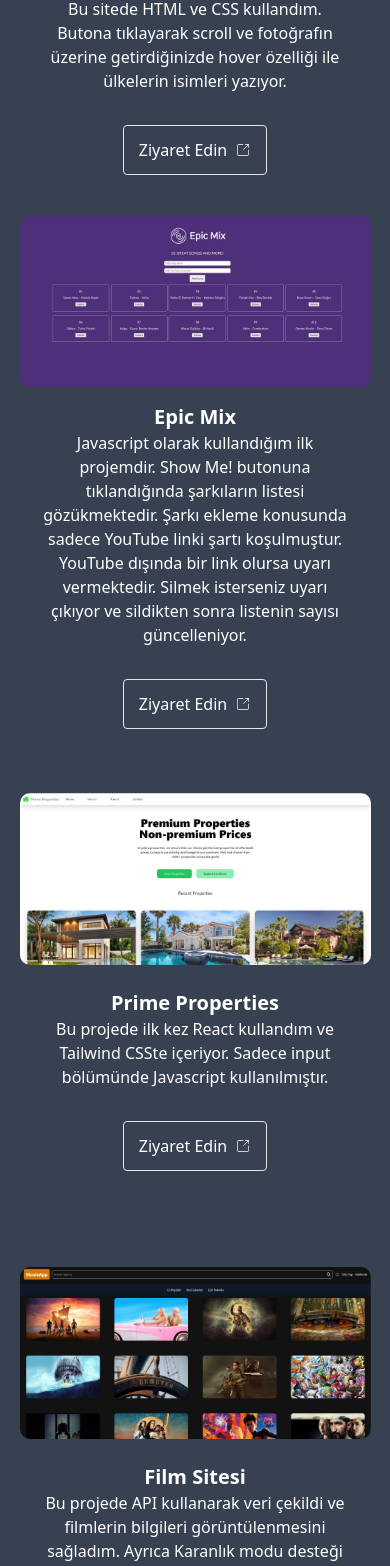
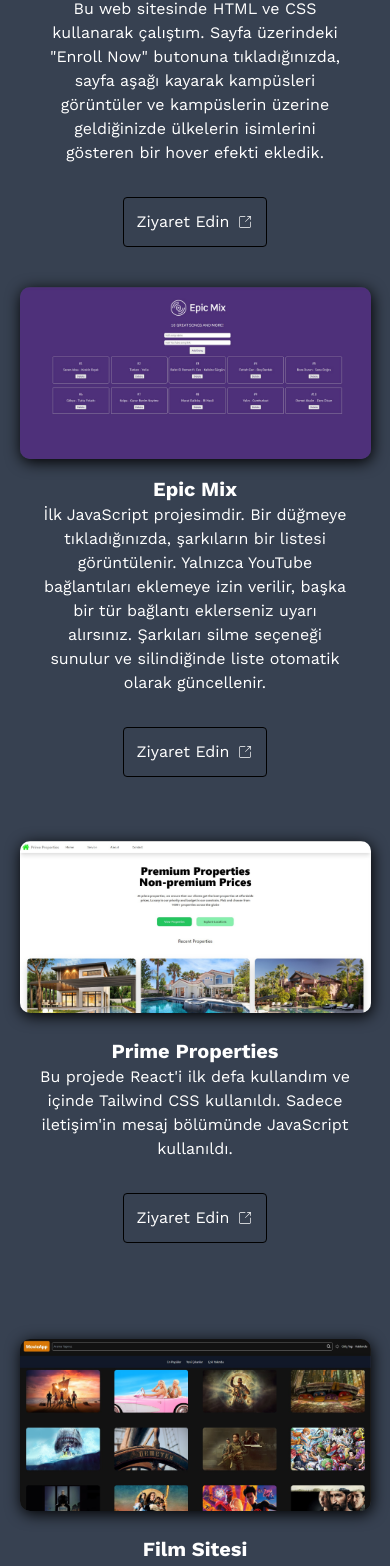
Before and after one commit to Batuhan445/blog-app, a Next.js app: page /my-projects in a window 390 px wide. Shown: the part 419-1985 px from the top of the page. Built offline with nearby package versions, Linux system fonts and the light colour scheme.

Commit message:
changed projects info

```diff
--- a/src/app/my-projects/page.tsx
+++ b/src/app/my-projects/page.tsx
@@ -4,11 +4,14 @@
 import Link from "next/link";
 import { CiShare1 } from 'react-icons/ci'
 import ScrollToTop from "react-scroll-to-top";
+import { Work_Sans } from 'next/font/google'
+
+const workSans = Work_Sans({subsets: ["latin"]})
 
 
 const Projects = () => {
   return (
-    <div className="min-h-screen">
+    <div className={`min-h-screen ${workSans.className}`}>
       <title>Batuhan Karaahmetoğlu Blog | Projelerim</title>
 
       <div className="my-10 text-3xl text-center">Projelerim</div>
@@ -19,7 +22,7 @@
 
             <Image
               src={"/projects/university-web.jpg"}
-              style={{ objectFit:"contain", borderRadius: "10px" }}
+              style={{ objectFit:"contain", borderRadius: "10px", boxShadow:"1px 3px 15px black" }}
               alt={"universite-web-site"}
               width={720}
               height={720}
@@ -31,17 +34,18 @@
           <div className="m-auto">
             <div className="text-center mt-4">
               <h1 className="text-xl font-bold">Üniversite Web Sitesi</h1>
-              <p className="w-[80%] lg:w-full m-auto">
-                Bu sitede HTML ve CSS kullandım. Butona tıklayarak scroll ve fotoğrafın üzerine getirdiğinizde hover özelliği ile ülkelerin
-                isimleri yazıyor.
+              <p className="w-[80%] m-auto">
+              Bu web sitesinde HTML ve CSS kullanarak çalıştım. Sayfa üzerindeki "Enroll Now"
+              butonuna tıkladığınızda, sayfa aşağı kayarak kampüsleri görüntüler ve kampüslerin
+              üzerine geldiğinizde ülkelerin isimlerini gösteren bir hover efekti ekledik.
               </p>
             </div>
 
-            <div className="m-auto w-36 mt-8  rounded ">
+            <div className="m-auto w-36 mt-8 rounded">
               <Link
                 href={"https://calm-gumdrop-f04589.netlify.app/"}
                 target="_blank"
-                className="flex justify-center border items-center p-3 rounded transition text-center hover:bg-blue-500 hover:border-blue-500"
+                className="flex justify-center border border-black hover:text-white items-center p-3 rounded transition text-center hover:bg-blue-500 hover:border-blue-500"
               >
                 Ziyaret Edin
                 <div className="ml-2">
@@ -59,7 +63,7 @@
 
             <Image
               src={"/projects/epic-mix.jpg"}
-              style={{ borderRadius: "10px", objectFit:"contain" }}
+              style={{ borderRadius: "10px", objectFit:"contain", boxShadow:"1px 3px 15px black" }}
               alt={"universite-web-site"}
               width={720}
               height={720}
@@ -72,10 +76,9 @@
             <div className="text-center mt-4">
               <h1 className="text-xl font-bold">Epic Mix</h1>
               <p className="w-[80%] m-auto">
-              Javascript olarak kullandığım ilk projemdir. Show Me! butonuna tıklandığında
-                  şarkıların listesi gözükmektedir. Şarkı ekleme konusunda sadece YouTube linki şartı koşulmuştur.
-                  YouTube dışında bir link olursa uyarı vermektedir. Silmek isterseniz uyarı çıkıyor ve
-                  sildikten sonra listenin sayısı güncelleniyor.
+              İlk JavaScript projesimdir. Bir düğmeye tıkladığınızda, şarkıların bir listesi görüntülenir.
+              Yalnızca YouTube bağlantıları eklemeye izin verilir, başka bir tür bağlantı eklerseniz uyarı alırsınız.
+              Şarkıları silme seçeneği sunulur ve silindiğinde liste otomatik olarak güncellenir.
               </p>
             </div>
 
@@ -83,7 +86,7 @@
             <Link
                 href={"https://willowy-belekoy-d5e574.netlify.app/"}
                 target="_blank"
-                className="flex justify-center border items-center p-3 rounded transition text-center hover:bg-blue-500 hover:border-blue-500"
+                className="flex justify-center border border-black hover:text-white items-center p-3 rounded transition text-center hover:bg-blue-500 hover:border-blue-500"
               >
                 Ziyaret Edin
                 <div className="ml-2">
@@ -100,7 +103,7 @@
         <div className="m-auto">
             <Image
               src={"/projects/prime-properties.jpg"}
-              style={{ borderRadius: "10px", objectFit:"contain" }}
+              style={{ borderRadius: "10px", objectFit:"contain", boxShadow:"1px 3px 15px black" }}
               alt={"universite-web-site"}
               width={720}
               height={720}
@@ -112,8 +115,8 @@
             <div className="m-auto text-center">
               <h1 className="font-bold text-xl mt-6">Prime Properties</h1>
               <p className="w-[80%] m-auto">
-                Bu projede ilk kez React kullandım ve Tailwind CSSte içeriyor. Sadece input bölümünde Javascript
-                kullanılmıştır.
+              Bu projede React'i ilk defa kullandım ve içinde Tailwind CSS kullanıldı.
+              Sadece iletişim'in mesaj bölümünde JavaScript kullanıldı.
               </p>
             </div>
 
@@ -121,7 +124,7 @@
               <Link
                 href={"https://mellifluous-profiterole-ba5e3a.netlify.app/"}
                 target="_blank"
-                className="border flex justify-center items-center p-3 rounded transition text-center hover:bg-blue-500 hover:border-blue-500"
+                className="border border-black hover:text-white flex justify-center items-center p-3 rounded transition text-center hover:bg-blue-500 hover:border-blue-500"
               >
                 Ziyaret Edin
                 <div className="ml-2">
@@ -138,7 +141,7 @@
         <div className="m-auto">
             <Image
               src={"/projects/film-api.jpg"}
-              style={{ borderRadius: "10px", objectFit:"contain" }}
+              style={{ borderRadius: "10px", objectFit:"contain", boxShadow:"1px 3px 15px black" }}
               alt={"film-api"}
               width={720}
               height={720}
@@ -150,8 +153,9 @@
             <div className="m-auto text-center">
               <h1 className="font-bold text-xl mt-6">Film Sitesi</h1>
               <p className="w-[80%] m-auto">
-                Bu projede API kullanarak veri çekildi ve filmlerin bilgileri
-                görüntülenmesini sağladım. Ayrıca Karanlık modu desteği vardır
+              Bu projede API kullanarak film verilerini çekip,
+              bu filmlerin bilgilerinin görüntülenmesini sağladım.
+              Ayrıca, karanlık mod desteği de ekledik.
               </p>
             </div>
 
@@ -159,7 +163,7 @@
               <Link
                 href={"https://frolicking-kashata-5731c1.netlify.app/"}
                 target="_blank"
-                className="border flex justify-center items-center p-3 rounded transition text-center hover:bg-blue-500 hover:border-blue-500"
+                className="border border-black hover:text-white flex justify-center items-center p-3 rounded transition text-center hover:bg-blue-500 hover:border-blue-500"
               >
                 Ziyaret Edin
                 <div className="ml-2">
@@ -173,8 +177,8 @@
 
 
         <ScrollToTop
-        className="flex justify-center items-center transition"
-        style={{boxShadow:"none", bottom:"50px"}}
+        className="flex justify-center items-center transition text-black"
+        style={{bottom:"50px", boxShadow:"1px 1px 15px black"}}
         smooth/>
 
 
```
